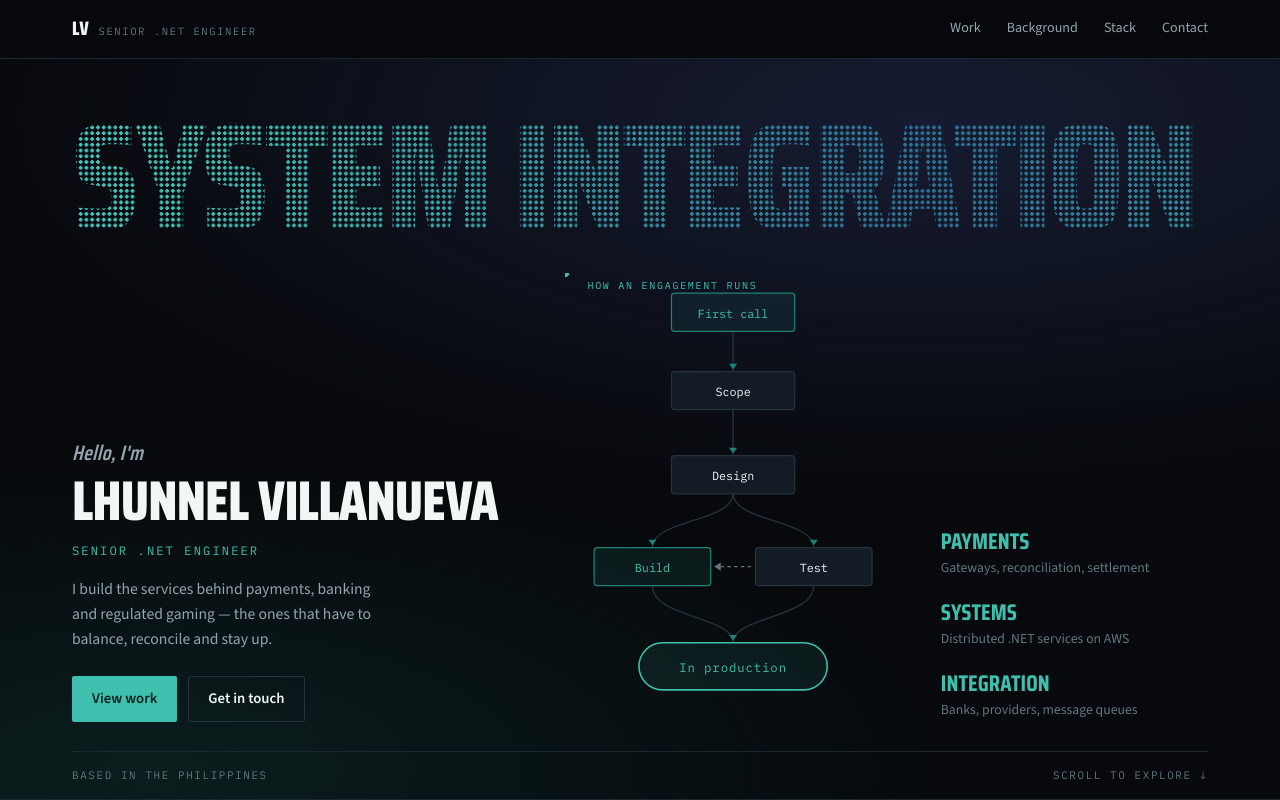
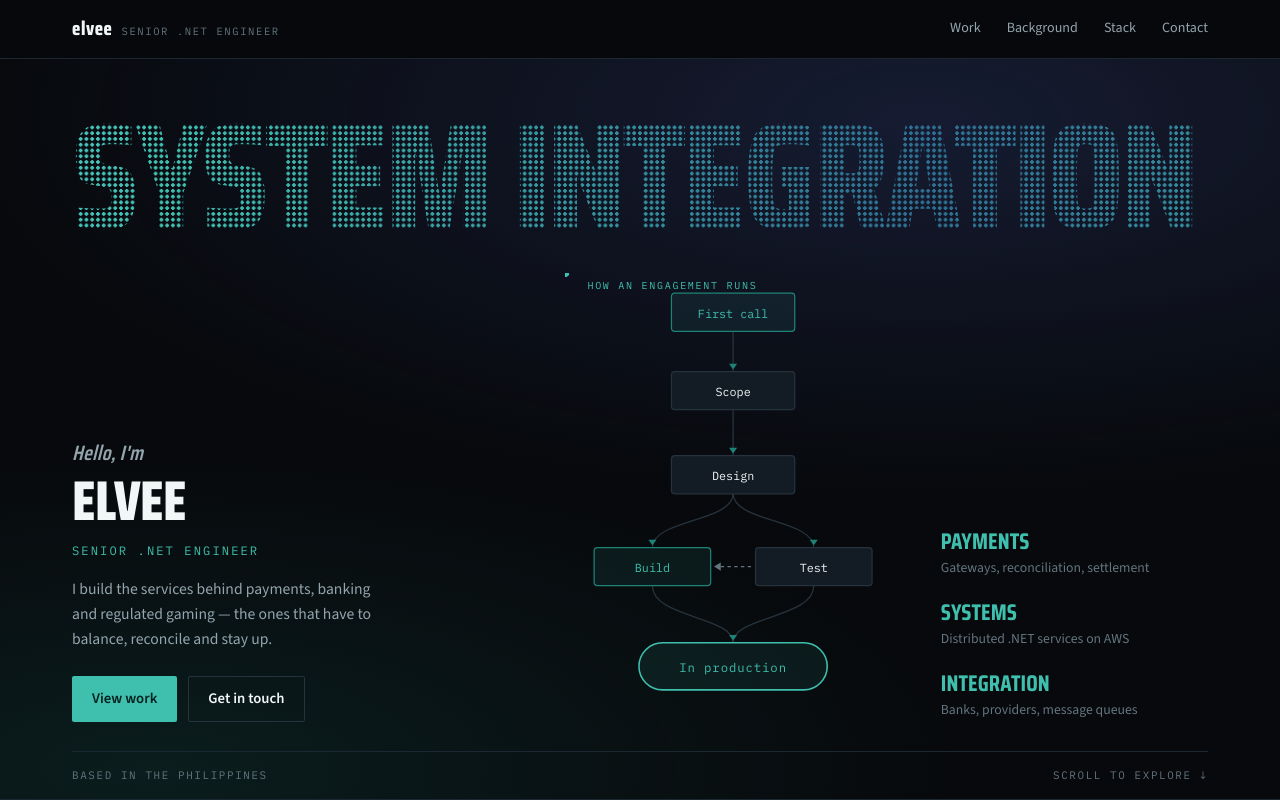
Before and after one commit to nelvee/nelvee.github.io, a plain HTML site: page index.html in a window 1280 px wide. Shown: the top 800 px of the page. Drawn offline with nearby package versions, Linux system fonts and the light colour scheme.

Commit message:
Use elvee as the site name
Wordmark, hero heading, title tag, meta author, og:site_name, JSON-LD name and
the share card. The CV keeps the full legal name.

Co-Authored-By: Claude Opus 5 <noreply@anthropic.com>

```diff
--- a/index.html
+++ b/index.html
@@ -3,16 +3,16 @@
 <head>
 <meta charset="utf-8">
 <meta name="viewport" content="width=device-width, initial-scale=1, viewport-fit=cover">
-<title>Lhunnel Villanueva — Senior .NET Engineer | .NET, Payments &amp; Systems Integration</title>
+<title>elvee — Senior .NET Engineer | .NET, Payments &amp; Systems Integration</title>
 <meta name="description" content="I build the services behind payments, banking and regulated gaming — the ones that have to balance, reconcile and stay up.">
 <link rel="canonical" href="https://nelvee.github.io/">
 <meta name="robots" content="index, follow, max-image-preview:large">
 <meta name="theme-color" content="#07090C">
-<meta name="author" content="Lhunnel Villanueva">
+<meta name="author" content="elvee">
 
 <meta property="og:type" content="profile">
-<meta property="og:site_name" content="Lhunnel Villanueva">
-<meta property="og:title" content="Lhunnel Villanueva — Senior .NET Engineer | .NET, Payments &amp; Systems Integration">
+<meta property="og:site_name" content="elvee">
+<meta property="og:title" content="elvee — Senior .NET Engineer | .NET, Payments &amp; Systems Integration">
 <meta property="og:description" content="I build the services behind payments, banking and regulated gaming — the ones that have to balance, reconcile and stay up.">
 <meta property="og:url" content="https://nelvee.github.io/">
 <meta property="og:image" content="https://nelvee.github.io/og-image.png">
@@ -21,7 +21,7 @@
 <meta property="og:locale" content="en_PH">
 
 <meta name="twitter:card" content="summary_large_image">
-<meta name="twitter:title" content="Lhunnel Villanueva — Senior .NET Engineer | .NET, Payments &amp; Systems Integration">
+<meta name="twitter:title" content="elvee — Senior .NET Engineer | .NET, Payments &amp; Systems Integration">
 <meta name="twitter:description" content="I build the services behind payments, banking and regulated gaming — the ones that have to balance, reconcile and stay up.">
 <meta name="twitter:image" content="https://nelvee.github.io/og-image.png">
 
@@ -29,7 +29,7 @@
 {
   "@context": "https://schema.org",
   "@type": "Person",
-  "name": "Lhunnel Villanueva",
+  "name": "elvee",
   "jobTitle": "Senior .NET Engineer",
   "description": "I build the services behind payments, banking and regulated gaming — the ones that have to balance, reconcile and stay up.",
   "url": "https://nelvee.github.io",
@@ -761,7 +761,7 @@
 <nav class="nav">
   <div class="progress" id="progress" style="width: 0%;"></div>
   <div class="nav-in">
-    <a class="mark" href="#top">LV <span id="mark-role">Senior .NET Engineer</span></a>
+    <a class="mark" href="#top">elvee <span id="mark-role">Senior .NET Engineer</span></a>
     <div class="nav-links">
       <a href="#work">Work</a>
       <a href="#background">Background</a>
@@ -777,7 +777,7 @@
     <div class="hero-grid">
       <div>
         <div class="greet" id="greet">Hello, I'm</div>
-        <h1 class="hero-name" id="hero-name">Lhunnel Villanueva</h1>
+        <h1 class="hero-name" id="hero-name">elvee</h1>
         <div class="hero-role" id="hero-role">Senior .NET Engineer</div>
         <p class="hero-blurb" id="hero-blurb">I build the services behind payments, banking and regulated gaming — the ones that have to balance, reconcile and stay up.</p>
         <div class="cta-row" id="cta"><a class="btn btn-solid" href="#work">View work</a><a class="btn btn-ghost" href="#contact">Get in touch</a></div>
@@ -1259,7 +1259,7 @@
 
 <div class="wrap">
   <footer>
-    <span id="foot-name">Lhunnel Villanueva — Senior .NET Engineer</span>
+    <span id="foot-name">elvee — Senior .NET Engineer</span>
     <span id="foot-links"><a href="mailto:lhunnel_008@yahoo.com.sg">Email</a> &nbsp;/&nbsp; <a href="https://www.linkedin.com/in/nhelv/" target="_blank" rel="noopener">LinkedIn</a> &nbsp;/&nbsp; <a href="https://www.upwork.com/freelancers/~0162137f23bc65f397" target="_blank" rel="noopener">Upwork</a> &nbsp;/&nbsp; <a href="https://github.com/nelvee" target="_blank" rel="noopener">GitHub</a></span>
   </footer>
 </div>
@@ -1277,7 +1277,7 @@
 const PORTFOLIO = {
 
   /* ---- Identity ---------------------------------------------------- */
-  name: "Lhunnel Villanueva",
+  name: "elvee",
   heroWord: "System Integration",   // the giant halftone word in the hero
   greeting: "Hello, I'm",
   role: "Senior .NET Engineer",
@@ -1301,7 +1301,7 @@ const PORTFOLIO = {
   linkedin: "https://www.linkedin.com/in/nhelv/",
   upwork:   "https://www.upwork.com/freelancers/~0162137f23bc65f397",
   github:   "https://github.com/nelvee",
-  cvUrl: null,      // ← host Lhunnel_Villanueva_CV.pdf, paste the URL
+  cvUrl: null,      // ← host your CV somewhere public, paste the URL
   photo: null,      // optional: a cut-out PNG replaces the system graphic
 
   /* ---- Tech strip --------------------------------------------------- */
@@ -1672,7 +1672,7 @@ const ICONS = {
    ===================================================================== */
 
 
-/* The hero graphic: what engaging Lhunnel actually looks like, from the
+/* The hero graphic: what an engagement actually looks like, from the
    first call through to something running in production. Packets travel the
    path so the picture animates without needing a photograph. */
 function systemGraphic() {
```
Also changed, not shown: og-image.png.
